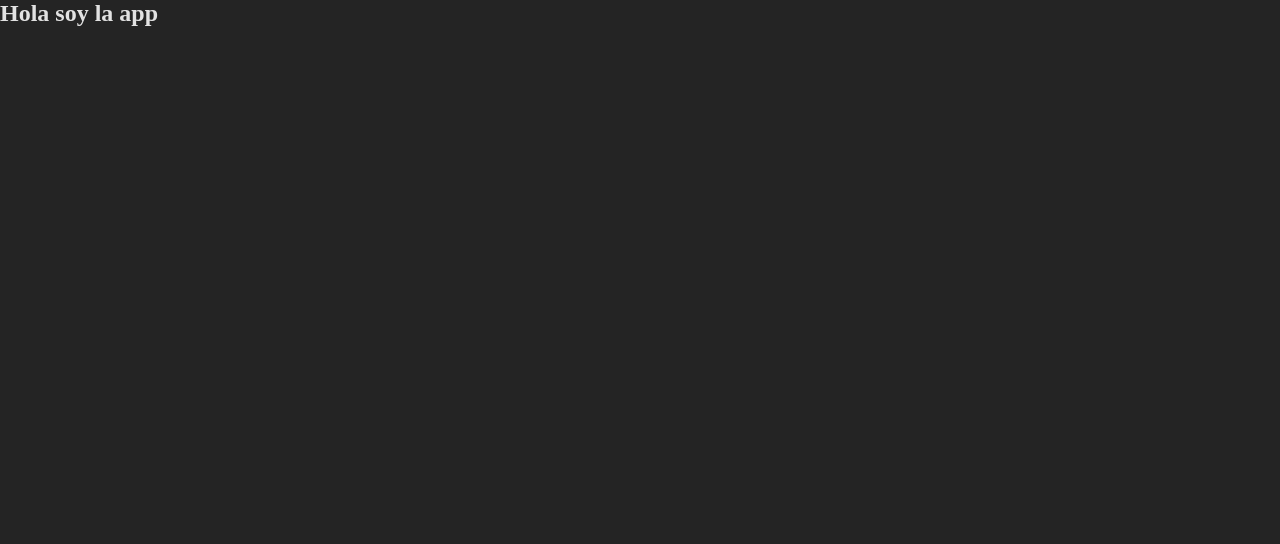
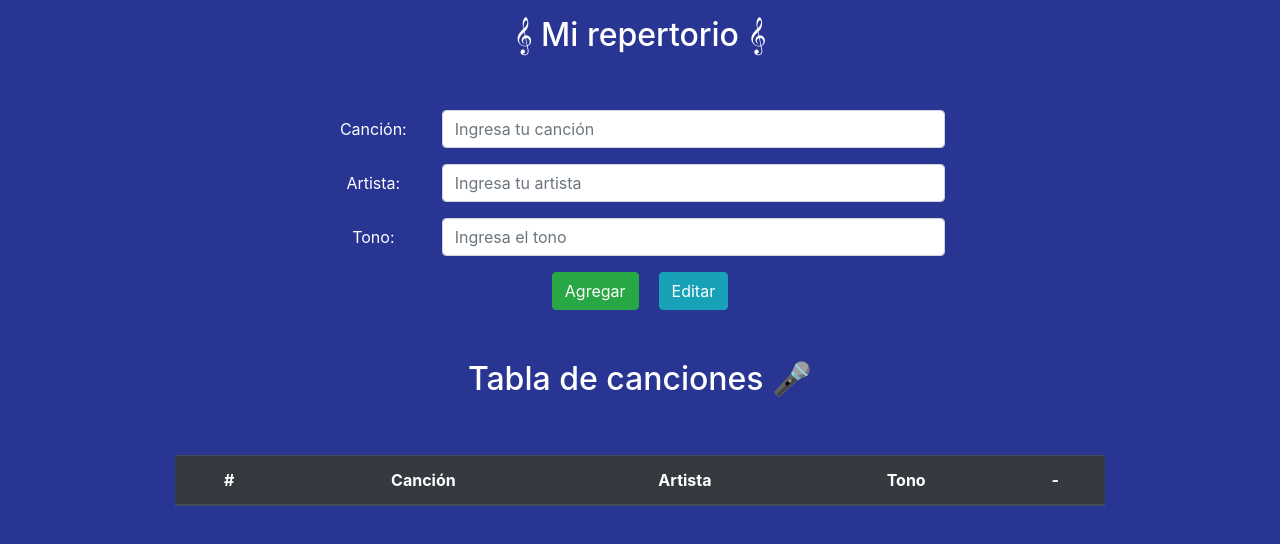
Before and after one commit to Edisonven/mi_repertorio, a React (Vite) app in the folder frontend_app/: page / in a window 1280 px wide. Shown: the top 544 px of the page. Built offline with nearby package versions, Linux system fonts and the light colour scheme.

Commit message:
Creando componente canciones

```diff
--- a/frontend_app/index.html
+++ b/frontend_app/index.html
@@ -5,6 +5,8 @@
   <meta charset="UTF-8" />
   <meta name="viewport" content="width=device-width, initial-scale=1.0" />
   <title>Mi repertorio</title>
+  <link rel="stylesheet" href="https://stackpath.bootstrapcdn.com/bootstrap/4.5.0/css/bootstrap.min.css"
+    integrity="sha384-9aIt2nRpC12Uk9gS9baDl411NQApFmC26EwAOH8WgZl5MYYxFfc+NcPb1dKGj7Sk" crossorigin="anonymous" />
 </head>
 
 <body>
--- a/frontend_app/src/App.css
+++ b/frontend_app/src/App.css
@@ -0,0 +1,14 @@
+#ListaCanciones {
+  margin-top: 50px;
+}
+
+.btn__container {
+  display: flex;
+  align-items: center;
+  justify-content: center;
+  gap: 20px;
+}
+
+.m-auto {
+  margin: 0 !important;
+}
--- a/frontend_app/src/App.jsx
+++ b/frontend_app/src/App.jsx
@@ -1,9 +1,10 @@
 import "./App.css";
+import Canciones from "./components/Canciones";
 
 function App() {
   return (
     <section className="app__container">
-      <h1>Hola soy la app</h1>
+      <Canciones></Canciones>
     </section>
   );
 }
--- /dev/null
+++ b/frontend_app/src/components/Canciones.jsx
@@ -0,0 +1,81 @@
+const Canciones = () => {
+  return (
+    <div>
+      <div id="AgregarCancion">
+        <h2 className="pt-3">&#119070; Mi repertorio &#119070;</h2>
+
+        <div className="container pt-5 w-50">
+          <form className="form">
+            <div className="form-group row">
+              <label htmlFor="name" className="col-sm-2 col-form-label">
+                Canción:
+              </label>
+              <div className="col-sm-10">
+                <input
+                  type="text"
+                  className="form-control"
+                  id="cancion"
+                  placeholder="Ingresa tu canción"
+                />
+              </div>
+            </div>
+            <div className="form-group row">
+              <label htmlFor="email" className="col-sm-2 col-form-label">
+                Artista:{" "}
+              </label>
+              <div className="col-sm-10">
+                <input
+                  type="text"
+                  className="form-control"
+                  id="artista"
+                  placeholder="Ingresa tu artista"
+                />
+              </div>
+            </div>
+            <div className="form-group row">
+              <label htmlFor="rut" className="col-sm-2 col-form-label">
+                Tono:
+              </label>
+              <div className="col-sm-10">
+                <input
+                  type="text"
+                  className="form-control"
+                  id="tono"
+                  placeholder="Ingresa el tono"
+                />
+              </div>
+            </div>
+            <div className="btn__container">
+              <button id="agregar" className="m-auto btn btn-success">
+                Agregar
+              </button>
+              <button id="editar" className="m-auto btn btn-info">
+                Editar
+              </button>
+            </div>
+          </form>
+        </div>
+      </div>
+      <div id="ListaCanciones">
+        <h2>Tabla de canciones &#127908;</h2>
+
+        <div className="container pt-5 w-75">
+          <table className="table table-dark">
+            <thead>
+              <tr>
+                <th scope="col">#</th>
+                <th scope="col">Canción</th>
+                <th scope="col">Artista</th>
+                <th scope="col">Tono</th>
+                <th scope="col">-</th>
+              </tr>
+            </thead>
+            <tbody id="cuerpo">{/*acá se mapean las canciones*/}</tbody>
+          </table>
+        </div>
+      </div>
+    </div>
+  );
+};
+
+export default Canciones;
--- a/frontend_app/src/index.css
+++ b/frontend_app/src/index.css
@@ -6,3 +6,10 @@
   margin: 0;
   box-sizing: border-box;
 }
+body {
+  text-align: center;
+  background: #283593;
+  color: white;
+  width: 100%;
+  height: 100vh;
+}
```
